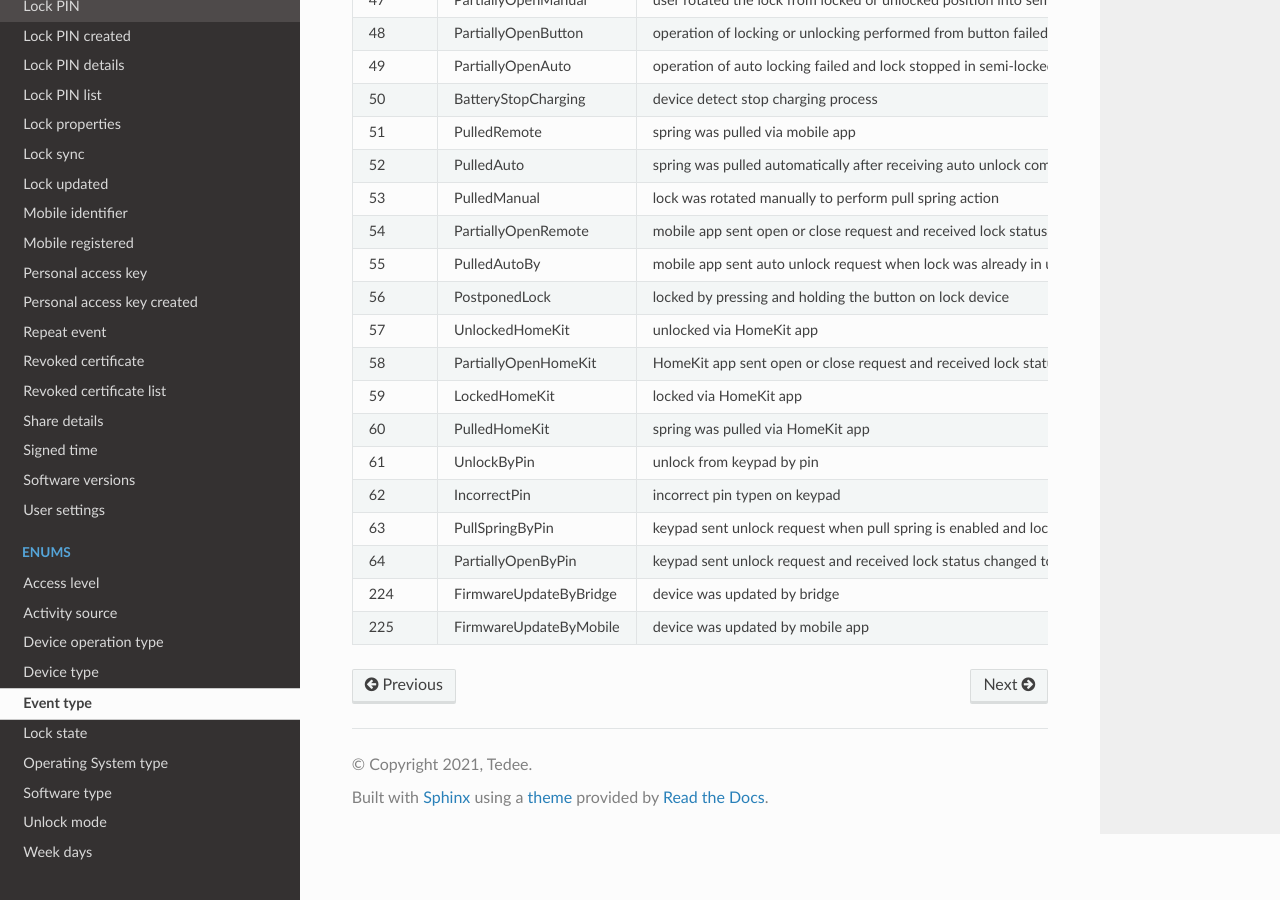
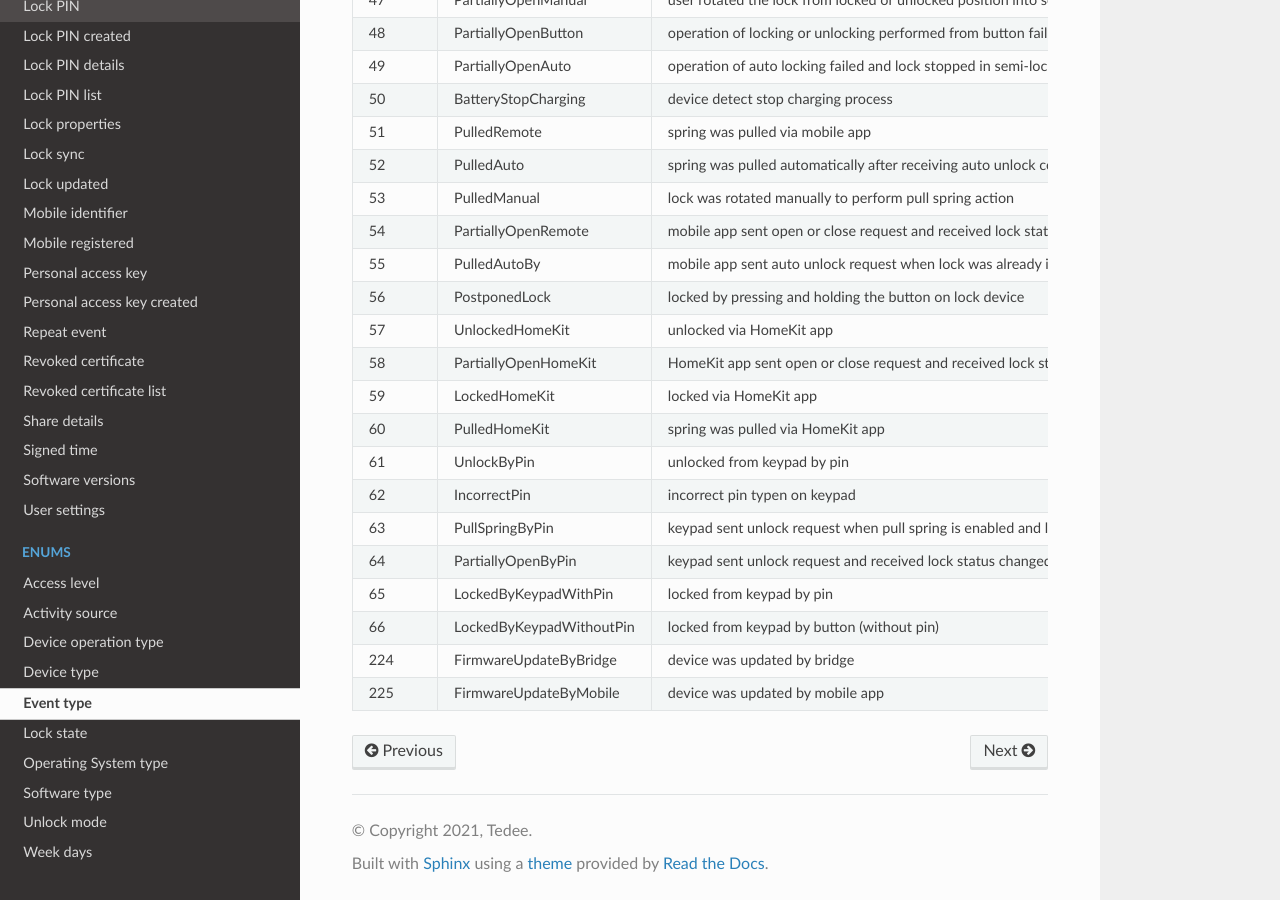
Before and after one commit to tedee-com/tedee-api-doc, a Sphinx documentation site: the page built from docs/source/enums/event-type.rst, in a window 1280 px wide and 900 px high, scrolled down 752 px. Built offline with Sphinx 7.4.7 and the Read the Docs theme 2.0.0, drawn with Linux system fonts in a browser that asks for light colours; pages that are not in the unit, such as notebooks, are missing from menus.

Commit message:
Update release notes and device activity logs (#92)

```diff
--- a/docs/source/enums/event-type.rst
+++ b/docs/source/enums/event-type.rst
@@ -3,76 +3,80 @@ Event type
 
 This enum describes possible events in device activity logs
 
-+--------+------------------------+-------------------------------------------------------------------------------------------------------------------+
-| Number | Name                   | Description                                                                                                       |
-+========+========================+===================================================================================================================+
-| 32     | LockedRemote           | locked via mobile app                                                                                             |
-+--------+------------------------+-------------------------------------------------------------------------------------------------------------------+
-| 33     | UnlockedRemote         | unlocked via mobile app                                                                                           |
-+--------+------------------------+-------------------------------------------------------------------------------------------------------------------+
-| 34     | LockedButton           | locked by pressing the button on lock device                                                                      |
-+--------+------------------------+-------------------------------------------------------------------------------------------------------------------+
-| 35     | UnlockedButton         | unlocked by pressing the button on lock device                                                                    |
-+--------+------------------------+-------------------------------------------------------------------------------------------------------------------+
-| 36     | LockedAuto             | successfully performed auto lock feature                                                                          |
-+--------+------------------------+-------------------------------------------------------------------------------------------------------------------+
-| 37     | UnlockedAuto           | successfully performed auto unlock feature                                                                        |
-+--------+------------------------+-------------------------------------------------------------------------------------------------------------------+
-| 38     | LockedManual           | lock was rotated manually into locked position                                                                    |
-+--------+------------------------+-------------------------------------------------------------------------------------------------------------------+
-| 39     | UnlockedManual         | lock was rotated manually into unlocked position                                                                  |
-+--------+------------------------+-------------------------------------------------------------------------------------------------------------------+
-| 40     | Jammed                 | lock got stuck during locking/unlocking/pulling action                                                            |
-+--------+------------------------+-------------------------------------------------------------------------------------------------------------------+
-| 41     | PowerOff               | lock registered long button push and it will power off                                                            |
-+--------+------------------------+-------------------------------------------------------------------------------------------------------------------+
-| 42     | PowerOn                | lock registered power up                                                                                          |
-+--------+------------------------+-------------------------------------------------------------------------------------------------------------------+
-| 43     | Calibration            | user successfully calibrate or recalibrate the lock                                                               |
-+--------+------------------------+-------------------------------------------------------------------------------------------------------------------+
-| 44     | Dismounted             | not used                                                                                                          |
-+--------+------------------------+-------------------------------------------------------------------------------------------------------------------+
-| 45     | Alarm                  | not used                                                                                                          |
-+--------+------------------------+-------------------------------------------------------------------------------------------------------------------+
-| 46     | BatteryCharging        | device detect start charging process                                                                              |
-+--------+------------------------+-------------------------------------------------------------------------------------------------------------------+
-| 47     | PartiallyOpenManual    | user rotated the lock from locked or unlocked position into semi-locked position                                  |
-+--------+------------------------+-------------------------------------------------------------------------------------------------------------------+
-| 48     | PartiallyOpenButton    | operation of locking or unlocking performed from button failed and lock stopped in semi-locked position           |
-+--------+------------------------+-------------------------------------------------------------------------------------------------------------------+
-| 49     | PartiallyOpenAuto      | operation of auto locking failed and lock stopped in semi-locked position                                         |
-+--------+------------------------+-------------------------------------------------------------------------------------------------------------------+
-| 50     | BatteryStopCharging    | device detect stop charging process                                                                               |
-+--------+------------------------+-------------------------------------------------------------------------------------------------------------------+
-| 51     | PulledRemote           | spring was pulled via mobile app                                                                                  |
-+--------+------------------------+-------------------------------------------------------------------------------------------------------------------+
-| 52     | PulledAuto             | spring was pulled automatically after receiving auto unlock command from mobile app                               |
-+--------+------------------------+-------------------------------------------------------------------------------------------------------------------+
-| 53     | PulledManual           | lock was rotated manually to perform pull spring action                                                           |
-+--------+------------------------+-------------------------------------------------------------------------------------------------------------------+
-| 54     | PartiallyOpenRemote    | mobile app sent open or close request and received lock status changed to partially open                          |
-+--------+------------------------+-------------------------------------------------------------------------------------------------------------------+
-| 55     | PulledAutoBy           | mobile app sent auto unlock request when lock was already in unlocked position and only pull spring was performed |
-+--------+------------------------+-------------------------------------------------------------------------------------------------------------------+
-| 56     | PostponedLock          | locked by pressing and holding the button on lock device                                                          |
-+--------+------------------------+-------------------------------------------------------------------------------------------------------------------+
-| 57     | UnlockedHomeKit        | unlocked via HomeKit app                                                                                          |
-+--------+------------------------+-------------------------------------------------------------------------------------------------------------------+
-| 58     | PartiallyOpenHomeKit   | HomeKit app sent open or close request and received lock status changed to partially open                         |
-+--------+------------------------+-------------------------------------------------------------------------------------------------------------------+
-| 59     | LockedHomeKit          | locked via HomeKit app                                                                                            |
-+--------+------------------------+-------------------------------------------------------------------------------------------------------------------+
-| 60     | PulledHomeKit          | spring was pulled via HomeKit app                                                                                 |
-+--------+------------------------+-------------------------------------------------------------------------------------------------------------------+
-| 61     | UnlockByPin            | unlock from keypad by pin                                                                                         |
-+--------+------------------------+-------------------------------------------------------------------------------------------------------------------+
-| 62     | IncorrectPin           | incorrect pin typen on keypad                                                                                     |
-+--------+------------------------+-------------------------------------------------------------------------------------------------------------------+
-| 63     | PullSpringByPin        | keypad sent unlock request when pull spring is enabled and lock was open and only pull spring was performed       |
-+--------+------------------------+-------------------------------------------------------------------------------------------------------------------+
-| 64     | PartiallyOpenByPin     | keypad sent unlock request and received lock status changed to partially open                                     |
-+--------+------------------------+-------------------------------------------------------------------------------------------------------------------+
-| 224    | FirmwareUpdateByBridge | device was updated by bridge                                                                                      |
-+--------+------------------------+-------------------------------------------------------------------------------------------------------------------+
-| 225    | FirmwareUpdateByMobile | device was updated by mobile app                                                                                  |
-+--------+------------------------+-------------------------------------------------------------------------------------------------------------------+
++--------+---------------------------+-------------------------------------------------------------------------------------------------------------------+
+| Number | Name                      | Description                                                                                                       |
++========+===========================+===================================================================================================================+
+| 32     | LockedRemote              | locked via mobile app                                                                                             |
++--------+---------------------------+-------------------------------------------------------------------------------------------------------------------+
+| 33     | UnlockedRemote            | unlocked via mobile app                                                                                           |
++--------+---------------------------+-------------------------------------------------------------------------------------------------------------------+
+| 34     | LockedButton              | locked by pressing the button on lock device                                                                      |
++--------+---------------------------+-------------------------------------------------------------------------------------------------------------------+
+| 35     | UnlockedButton            | unlocked by pressing the button on lock device                                                                    |
++--------+---------------------------+-------------------------------------------------------------------------------------------------------------------+
+| 36     | LockedAuto                | successfully performed auto lock feature                                                                          |
++--------+---------------------------+-------------------------------------------------------------------------------------------------------------------+
+| 37     | UnlockedAuto              | successfully performed auto unlock feature                                                                        |
++--------+---------------------------+-------------------------------------------------------------------------------------------------------------------+
+| 38     | LockedManual              | lock was rotated manually into locked position                                                                    |
++--------+---------------------------+-------------------------------------------------------------------------------------------------------------------+
+| 39     | UnlockedManual            | lock was rotated manually into unlocked position                                                                  |
++--------+---------------------------+-------------------------------------------------------------------------------------------------------------------+
+| 40     | Jammed                    | lock got stuck during locking/unlocking/pulling action                                                            |
++--------+---------------------------+-------------------------------------------------------------------------------------------------------------------+
+| 41     | PowerOff                  | lock registered long button push and it will power off                                                            |
++--------+---------------------------+-------------------------------------------------------------------------------------------------------------------+
+| 42     | PowerOn                   | lock registered power up                                                                                          |
++--------+---------------------------+-------------------------------------------------------------------------------------------------------------------+
+| 43     | Calibration               | user successfully calibrate or recalibrate the lock                                                               |
++--------+---------------------------+-------------------------------------------------------------------------------------------------------------------+
+| 44     | Dismounted                | not used                                                                                                          |
++--------+---------------------------+-------------------------------------------------------------------------------------------------------------------+
+| 45     | Alarm                     | not used                                                                                                          |
++--------+---------------------------+-------------------------------------------------------------------------------------------------------------------+
+| 46     | BatteryCharging           | device detect start charging process                                                                              |
++--------+---------------------------+-------------------------------------------------------------------------------------------------------------------+
+| 47     | PartiallyOpenManual       | user rotated the lock from locked or unlocked position into semi-locked position                                  |
++--------+---------------------------+-------------------------------------------------------------------------------------------------------------------+
+| 48     | PartiallyOpenButton       | operation of locking or unlocking performed from button failed and lock stopped in semi-locked position           |
++--------+---------------------------+-------------------------------------------------------------------------------------------------------------------+
+| 49     | PartiallyOpenAuto         | operation of auto locking failed and lock stopped in semi-locked position                                         |
++--------+---------------------------+-------------------------------------------------------------------------------------------------------------------+
+| 50     | BatteryStopCharging       | device detect stop charging process                                                                               |
++--------+---------------------------+-------------------------------------------------------------------------------------------------------------------+
+| 51     | PulledRemote              | spring was pulled via mobile app                                                                                  |
++--------+---------------------------+-------------------------------------------------------------------------------------------------------------------+
+| 52     | PulledAuto                | spring was pulled automatically after receiving auto unlock command from mobile app                               |
++--------+---------------------------+-------------------------------------------------------------------------------------------------------------------+
+| 53     | PulledManual              | lock was rotated manually to perform pull spring action                                                           |
++--------+---------------------------+-------------------------------------------------------------------------------------------------------------------+
+| 54     | PartiallyOpenRemote       | mobile app sent open or close request and received lock status changed to partially open                          |
++--------+---------------------------+-------------------------------------------------------------------------------------------------------------------+
+| 55     | PulledAutoBy              | mobile app sent auto unlock request when lock was already in unlocked position and only pull spring was performed |
++--------+---------------------------+-------------------------------------------------------------------------------------------------------------------+
+| 56     | PostponedLock             | locked by pressing and holding the button on lock device                                                          |
++--------+---------------------------+-------------------------------------------------------------------------------------------------------------------+
+| 57     | UnlockedHomeKit           | unlocked via HomeKit app                                                                                          |
++--------+---------------------------+-------------------------------------------------------------------------------------------------------------------+
+| 58     | PartiallyOpenHomeKit      | HomeKit app sent open or close request and received lock status changed to partially open                         |
++--------+---------------------------+-------------------------------------------------------------------------------------------------------------------+
+| 59     | LockedHomeKit             | locked via HomeKit app                                                                                            |
++--------+---------------------------+-------------------------------------------------------------------------------------------------------------------+
+| 60     | PulledHomeKit             | spring was pulled via HomeKit app                                                                                 |
++--------+---------------------------+-------------------------------------------------------------------------------------------------------------------+
+| 61     | UnlockByPin               | unlocked from keypad by pin                                                                                       |
++--------+---------------------------+-------------------------------------------------------------------------------------------------------------------+
+| 62     | IncorrectPin              | incorrect pin typen on keypad                                                                                     |
++--------+---------------------------+-------------------------------------------------------------------------------------------------------------------+
+| 63     | PullSpringByPin           | keypad sent unlock request when pull spring is enabled and lock was open and only pull spring was performed       |
++--------+---------------------------+-------------------------------------------------------------------------------------------------------------------+
+| 64     | PartiallyOpenByPin        | keypad sent unlock request and received lock status changed to partially open                                     |
++--------+---------------------------+-------------------------------------------------------------------------------------------------------------------+
+| 65     | LockedByKeypadWithPin     | locked from keypad by pin                                                                                         |
++--------+---------------------------+-------------------------------------------------------------------------------------------------------------------+
+| 66     | LockedByKeypadWithoutPin  | locked from keypad by button (without pin)                                                                        |
++--------+---------------------------+-------------------------------------------------------------------------------------------------------------------+
+| 224    | FirmwareUpdateByBridge    | device was updated by bridge                                                                                      |
++--------+---------------------------+-------------------------------------------------------------------------------------------------------------------+
+| 225    | FirmwareUpdateByMobile    | device was updated by mobile app                                                                                  |
++--------+---------------------------+-------------------------------------------------------------------------------------------------------------------+
```
Also changed, not shown: docs/source/release-notes.rst (+16 -0 lines).
